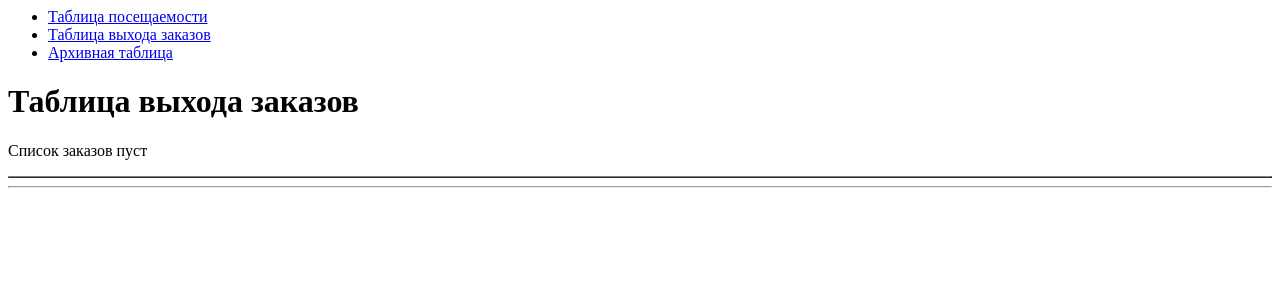
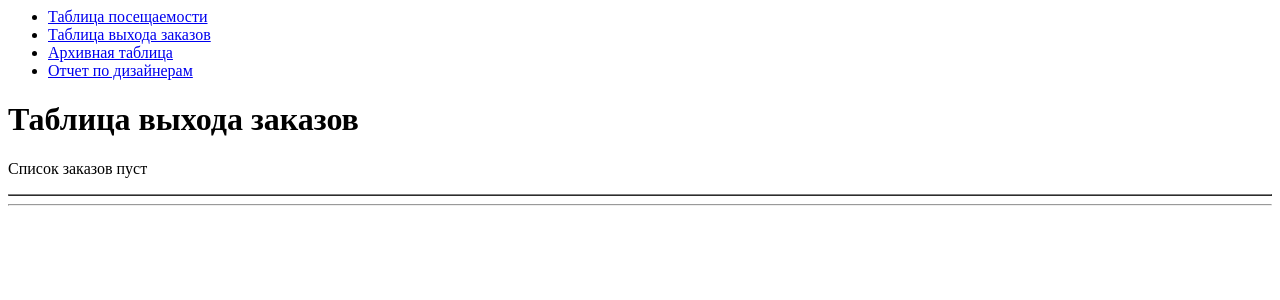
Before and after one commit to dedkovd/record, a Django app: template templates/asuzr/orders.html in a window 1280 px wide. Shown: the top 300 px of the page. Run offline with Django 3.2, Linux system fonts and the light colour scheme; the template is opened without the code that fills it, so the values that code supplies are empty.

Commit message:
Добавлена ссылка в базовый шаблон

```diff
--- a/templates/asuzr/base.html
+++ b/templates/asuzr/base.html
@@ -8,7 +8,8 @@
      <li><a href={% url 'asuzr-main' 1 5 2015 %}>Таблица посещаемости</a></li>
      <li><a href={% url 'asuzr.views.orders' 0 %}>Таблица выхода заказов</a></li>
      <li><a href={% url 'asuzr.views.orders' 1 %}>Архивная таблица</a></li>
-    </ul>
+     <li><a href={% url 'asuzr.views.desreport' %}>Отчет по дизайнерам</a></li>
+   </ul>
 {% endblock %}
 <H1>{% block title %}Заголовок страницы{% endblock %}</H1>
 
```
